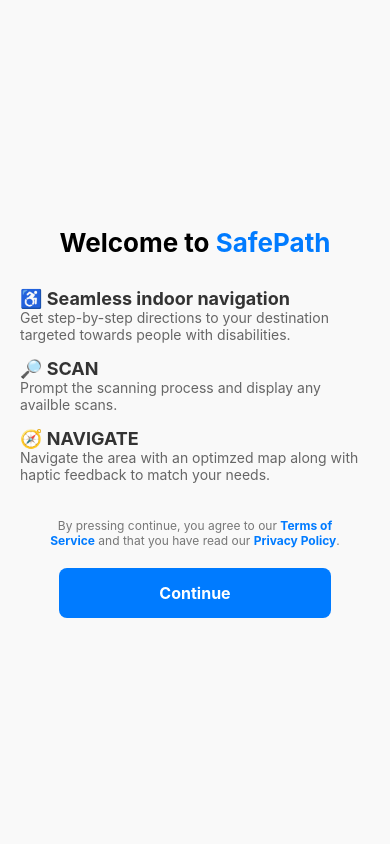
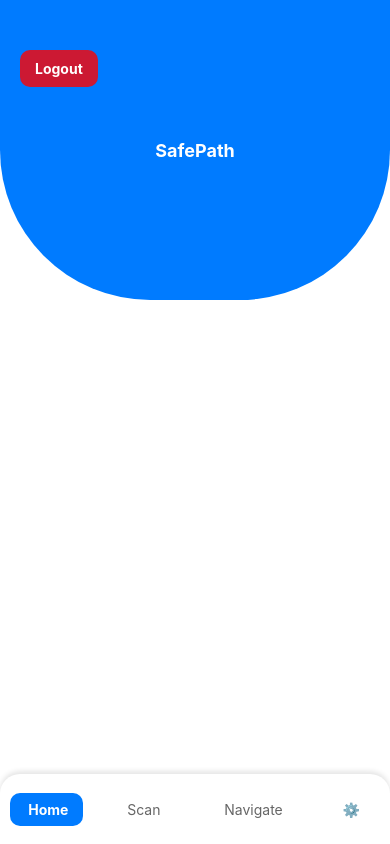
Before and after one commit to Forgi1/EDProject, a React Native app: screen /Home in a window 390 px wide. Built offline with nearby package versions, Linux system fonts and the light colour scheme; what react-native-auth0 would draw is missing.

Commit message:
updated Home screen for tab navigation. needs logout fix

```diff
--- a/App.tsx
+++ b/App.tsx
@@ -1,11 +1,11 @@
 import React from 'react';
 import { NavigationContainer } from '@react-navigation/native';
 import { createStackNavigator } from '@react-navigation/stack';
-import SplashScreen from './screens/SplashScreen';
-import AuthScreen from './screens/AuthScreen';
 import HomeScreen from './screens/HomeScreen';
 import ScanScreen from './screens/ScanScreen';
 import NavigateScreen from './screens/NavigateScreen';
+import SettingsScreen from './screens/SettingsScreen';
+import AuthScreen from './screens/AuthScreen';
 
 const Stack = createStackNavigator();
 
@@ -13,11 +13,11 @@
   return (
     <NavigationContainer>
       <Stack.Navigator screenOptions={{ headerShown: false }}>
-        <Stack.Screen name="Splash" component={SplashScreen} />
-        <Stack.Screen name="Auth" component={AuthScreen} />
         <Stack.Screen name="Home" component={HomeScreen} />
         <Stack.Screen name="Scan" component={ScanScreen} />
         <Stack.Screen name="Navigate" component={NavigateScreen} />
+        <Stack.Screen name="Settings" component={SettingsScreen} />
+        <Stack.Screen name="Auth" component={AuthScreen} />
       </Stack.Navigator>
     </NavigationContainer>
   );
--- /dev/null
+++ b/components/BottomTabNavigator.tsx
@@ -0,0 +1,81 @@
+import React, { useState } from 'react';
+import { View, Text, TouchableOpacity, StyleSheet } from 'react-native';
+
+const BottomTabNavigator = ({ navigation }: { navigation: any }) => {
+  const [activeTab, setActiveTab] = useState('Home');
+
+  const navigateTo = (screen: string) => {
+    setActiveTab(screen);
+    navigation.navigate(screen);
+  };
+
+  return (
+    <View style={styles.container}>
+      <TouchableOpacity
+        style={[styles.tabButton, activeTab === 'Home' && styles.activeTab]}
+        onPress={() => navigateTo('Home')}>
+        <Text style={[styles.tabText, activeTab === 'Home' && styles.activeTabText]}> Home</Text>
+      </TouchableOpacity>
+
+      <TouchableOpacity
+        style={[styles.tabButton, activeTab === 'Scan' && styles.activeTab]}
+        onPress={() => navigateTo('Scan')}>
+        <Text style={[styles.tabText, activeTab === 'Scan' && styles.activeTabText]}> Scan</Text>
+      </TouchableOpacity>
+
+      <TouchableOpacity
+        style={[styles.tabButton, activeTab === 'Navigate' && styles.activeTab]}
+        onPress={() => navigateTo('Navigate')}>
+        <Text style={[styles.tabText, activeTab === 'Navigate' && styles.activeTabText]}> Navigate</Text>
+      </TouchableOpacity>
+
+      <TouchableOpacity
+        style={[styles.tabButton, activeTab === 'Settings' && styles.activeTab]}
+        onPress={() => navigateTo('Settings')}>
+        <Text style={[styles.tabText, activeTab === 'Settings' && styles.activeTabText]}>⚙️</Text>
+      </TouchableOpacity>
+    </View>
+  );
+};
+
+const styles = StyleSheet.create({
+  container: {
+    flexDirection: 'row',
+    justifyContent: 'space-around',
+    alignItems: 'center',
+    position: 'absolute',
+    bottom: 0,
+    left: 0,
+    right: 0,
+    height: 70,
+    backgroundColor: '#fff',
+    borderTopLeftRadius: 20,
+    borderTopRightRadius: 20,
+    elevation: 10, // Shadow for Android
+    shadowColor: '#000', // Shadow for iOS
+    shadowOffset: { width: 0, height: -3 },
+    shadowOpacity: 0.1,
+    shadowRadius: 5,
+  },
+  tabButton: {
+    paddingVertical: 10,
+    paddingHorizontal: 20,
+    alignItems: 'center',
+  },
+  tabText: {
+    fontSize: 14,
+    color: '#666',
+  },
+  activeTab: {
+    backgroundColor: '#007BFF',
+    borderRadius: 10,
+    paddingVertical: 8,
+    paddingHorizontal: 15,
+  },
+  activeTabText: {
+    color: '#fff',
+    fontWeight: 'bold',
+  },
+});
+
+export default BottomTabNavigator;
--- a/screens/HomeScreen.tsx
+++ b/screens/HomeScreen.tsx
@@ -1,5 +1,6 @@
 import React from 'react';
-import { View, Text, TouchableOpacity, StyleSheet, Image } from 'react-native';
+import { View, Text, StyleSheet, TouchableOpacity } from 'react-native';
+import BottomTabNavigator from '../components/BottomTabNavigator';
 import Auth0 from 'react-native-auth0';
 
 const auth0 = new Auth0({
@@ -14,45 +15,26 @@
         federated: true, // Logs out from all identity providers (Google, Facebook, etc.)
       });
 
-            navigation.replace('Auth'); // Navigate back to Auth screen after successful logout
+      navigation.replace('Auth'); // Navigate back to Auth screen after logout
     } catch (error) {
       console.error('Logout failed:', JSON.stringify(error, null, 2));
     }
   };
 
-
-
-
-
-
   return (
     <View style={styles.container}>
+      {/* Curved Background with Logout Button */}
+      <View style={styles.curvedBackground}>
         {/* Logout Button - Top Left */}
         <TouchableOpacity onPress={logout} style={styles.logoutButton}>
           <Text style={styles.logoutText}>Logout</Text>
         </TouchableOpacity>
 
-      {/* Title with Border */}
-      <View style={styles.titleContainer}>
-        <Text style={styles.title}>SafePath Indoor Navigator</Text>
+        <Text style={styles.title}>SafePath</Text>
       </View>
 
-      {/* Banner with Tiny Image */}
-      <View style={styles.banner}>
-        <Text style={styles.bannerText}>Helping you navigate unknown spaces with ease</Text>
-        <Image source={require('../assets/appLogo.png')} style={styles.bannerImage} />
-      </View>
-
-      {/* Buttons - Middle Left with Spacing */}
-      <View style={styles.buttonContainer}>
-        <TouchableOpacity style={styles.button} onPress={() => navigation.navigate('Scan')}>
-          <Text style={styles.buttonText}>Scan </Text>
-        </TouchableOpacity>
-
-        <TouchableOpacity style={styles.button} onPress={() => navigation.navigate('Navigate')}>
-          <Text style={styles.buttonText}>Navigate </Text>
-        </TouchableOpacity>
-      </View>
+      {/* Bottom Navigation */}
+      <BottomTabNavigator navigation={navigation} />
     </View>
   );
 };
@@ -60,77 +42,36 @@
 const styles = StyleSheet.create({
   container: {
     flex: 1,
-    backgroundColor: '#f5f5f5',
-    alignItems: 'flex-start',
-    padding: 20,
+    backgroundColor: '#fff',
+    alignItems: 'center',
+  },
+  curvedBackground: {
+    width: '100%',
+    height: 300,
+    backgroundColor: '#007BFF',
+    borderBottomLeftRadius: 150,
+    borderBottomRightRadius: 150,
+    justifyContent: 'center',
+    alignItems: 'center',
+    position: 'relative', // Ensure positioning for absolute elements
+  },
+  title: {
+    fontSize: 18,
+    fontWeight: 'bold',
+    color: '#fff',
   },
   logoutButton: {
     position: 'absolute',
-    top: 20,
+    top: 50, // Adjust position to prevent overlap with notches
     left: 20,
-    padding: 10,
+    paddingVertical: 10,
+    paddingHorizontal: 15,
+    backgroundColor: 'rgba(255, 0, 0, 0.8)', // Red background with transparency
+    borderRadius: 10,
   },
   logoutText: {
-    fontSize: 12,
-    color: 'red',
-    fontWeight: 'bold',
-  },
-  titleContainer: {
-    alignSelf: 'center',
-    borderWidth: 2, // Black border around title
-    borderColor: 'black',
-    paddingVertical: 5,
-    paddingHorizontal: 10,
-    borderRadius: 5,
-    marginTop: 40,
-  },
-  title: {
-    fontSize: 20,
-    fontWeight: 'bold',
-    textAlign: 'center',
-  },
-  banner: {
-    flexDirection: 'row', // Aligns text and image horizontally
-    backgroundColor: '#e0e0e0', // Light gray background
-    padding: 15,
-    borderRadius: 10,
-    marginTop: 15,
-    alignItems: 'center',
-    justifyContent: 'space-between', // Text on left, image on right
-    width: '100%',
-  },
-  bannerText: {
     fontSize: 14,
-    fontWeight: '600',
-    color: '#333',
-    flex: 1, // Ensures text takes up space properly
-  },
-  bannerImage: {
-    width: 30, // Tiny image size
-    height: 30,
-    borderRadius: 5, // Soft corners
-    marginLeft: 10, // Space between text and image
-  },
-  buttonContainer: {
-    flex: 1,
-    justifyContent: 'center',
-    alignItems: 'flex-start',
-    marginLeft: -5,
-  },
-  button: {
-    backgroundColor: '#4CAF50',
-    paddingVertical: 20,
-    paddingHorizontal: 10,
-    borderRadius: 10,
-    borderWidth: 2,
-    borderColor: '#000000',
-    marginVertical: 20,
-    alignItems: 'center',
-    width: 100,
-  },
-  buttonText: {
-    color: '#FFFFFF',
-    fontSize: 16,
+    color: '#fff',
     fontWeight: 'bold',
   },
 });
--- a/screens/NavigateScreen.tsx
+++ b/screens/NavigateScreen.tsx
@@ -4,7 +4,7 @@
 const NavigateScreen = () => {
   return (
     <View style={styles.container}>
-      <Text style={styles.text}>Navigate Room Feature Coming Soon!</Text>
+      <Text style={styles.text}>No Scans are currently available</Text>
     </View>
   );
 };
--- a/screens/ScanScreen.tsx
+++ b/screens/ScanScreen.tsx
@@ -1,10 +1,20 @@
-import React from 'react';
+import React, { useState, useEffect } from 'react';
 import { View, Text, StyleSheet } from 'react-native';
 
 const ScanScreen = () => {
+  const [dots, setDots] = useState('');
+
+  useEffect(() => {
+    const interval = setInterval(() => {
+      setDots((prevDots) => (prevDots.length < 3 ? prevDots + '.' : ''));
+    }, 500);
+
+    return () => clearInterval(interval);
+  }, []);
+
   return (
     <View style={styles.container}>
-      <Text style={styles.text}>Scan Room Feature Coming Soon!</Text>
+      <Text style={styles.text}>Scanning in process{dots}</Text>
     </View>
   );
 };
--- /dev/null
+++ b/screens/SettingsScreen.tsx
@@ -0,0 +1,27 @@
+import React from 'react';
+import { View, Text, StyleSheet } from 'react-native';
+import BottomTabNavigator from '../components/BottomTabNavigator';
+
+const ScanScreen = ({ navigation }: { navigation: any }) => {
+  return (
+    <View style={styles.container}>
+      <Text style={styles.text}>Scan Room Screen</Text>
+      <BottomTabNavigator navigation={navigation} />
+    </View>
+  );
+};
+
+const styles = StyleSheet.create({
+  container: {
+    flex: 1,
+    justifyContent: 'center',
+    alignItems: 'center',
+    backgroundColor: '#fff',
+  },
+  text: {
+    fontSize: 20,
+    fontWeight: 'bold',
+  },
+});
+
+export default ScanScreen;
```
Lines whose indentation alone changed are shown as unchanged.
